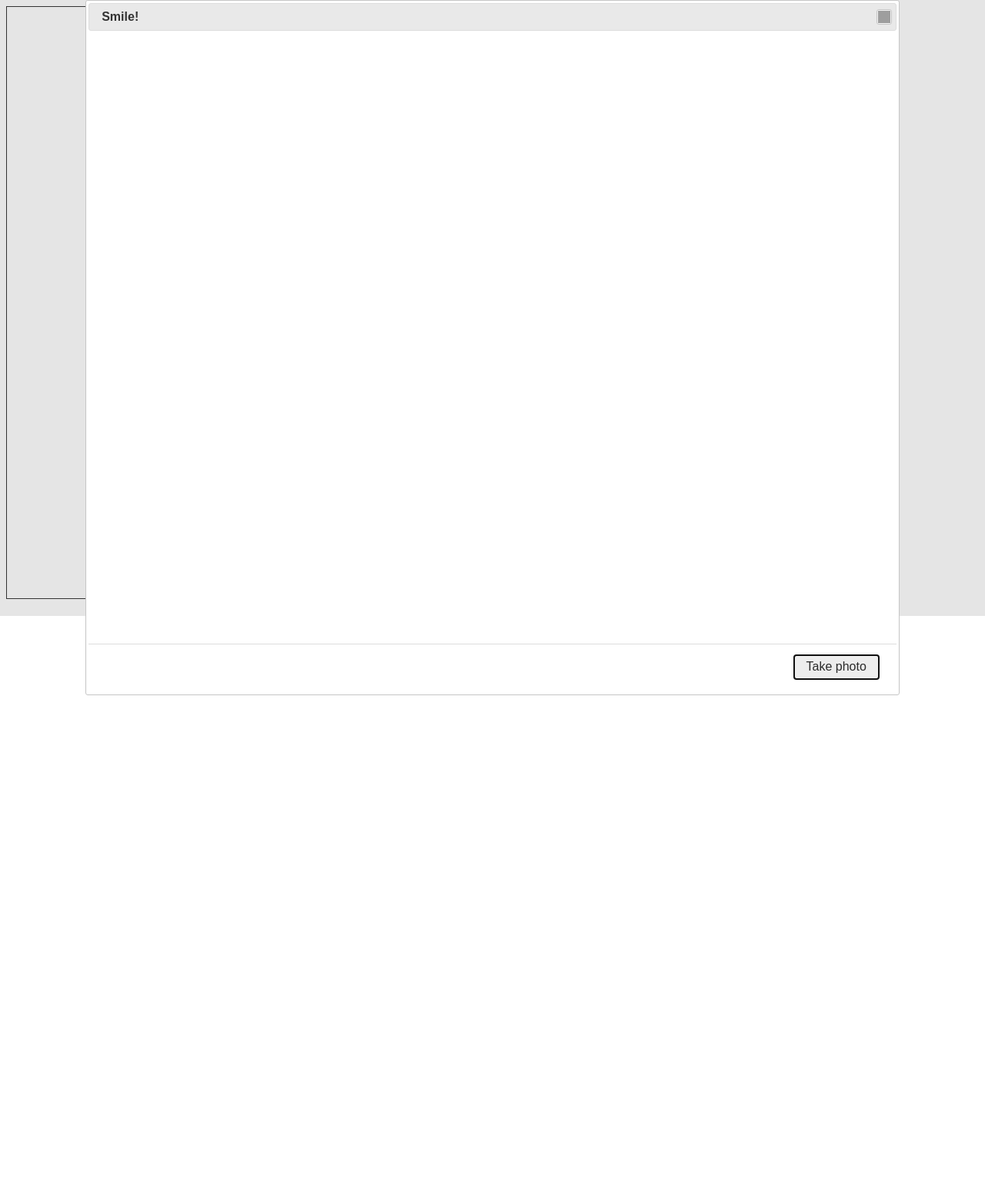
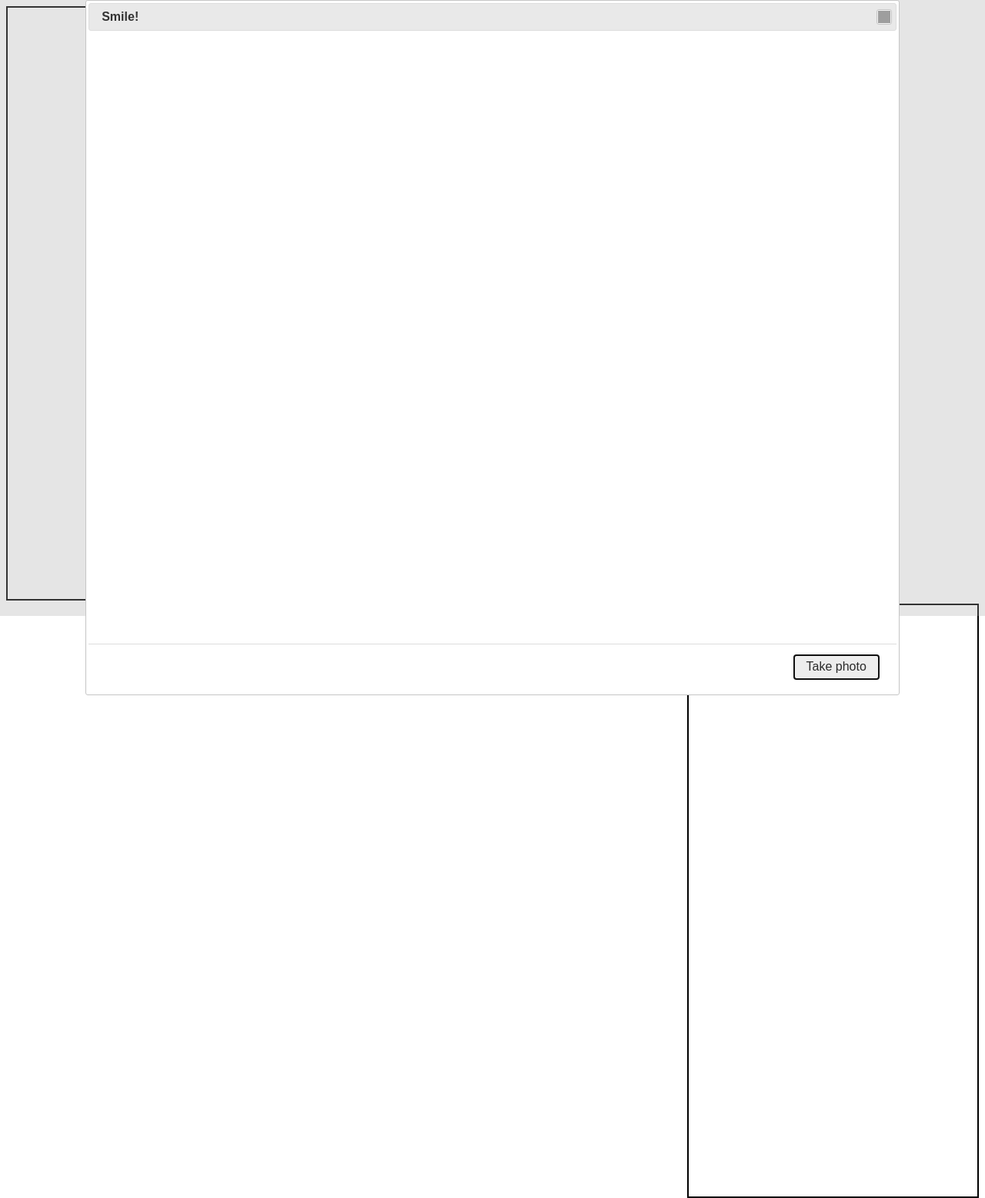
Before and after one commit to skapadia/leapdoodle, a website: page views/eteDoodle.html in a window 1280 px wide. Shown: the whole page at 77% size. Before the commit the page ends 903 px from the top, so only its background shows below. Drawn offline with nearby package versions, Linux system fonts and the light colour scheme; grey boxes are pictures that could not be loaded; files whose address does not match are found by name.

Commit message:
Add div for tool pane

```diff
--- a/app.js
+++ b/app.js
@@ -42,7 +42,7 @@ app.post('/eteDoodle/saveSnapshot', function (req, res) {
     var decodedImage = new Buffer(imageData, 'base64').toString('binary');
     fs.writeFile(path.join(snapshotImageDir, 'snapshot_' + currImageIndex + '.png'), decodedImage, 'binary', function(err) {
         if (err) {
-            console.error("Error saving image " + error.message);
+            console.error("Error saving image " + err.message);
             throw err;
         }
         currImageIndex++;
--- a/views/eteDoodle.html
+++ b/views/eteDoodle.html
@@ -66,8 +66,8 @@
 <body>
 
 <div id="doodleApp" style="width: 100%; height: 100%">
-    <canvas id="doodleCanvas" width="1024" height="768" style="border: solid 1px;"></canvas>
-
+    <canvas id="doodleCanvas" width="1024" height="768" style="border: solid 2px;"></canvas>
+    <div id="toolPane" style="width:375px;height:768px;border: solid 2px;float:right;"></div>
 </div>
 
 <div id="photoSnapshotDialog" title="Smile!" style="width:1050px; height:794px;display:none;">
```
